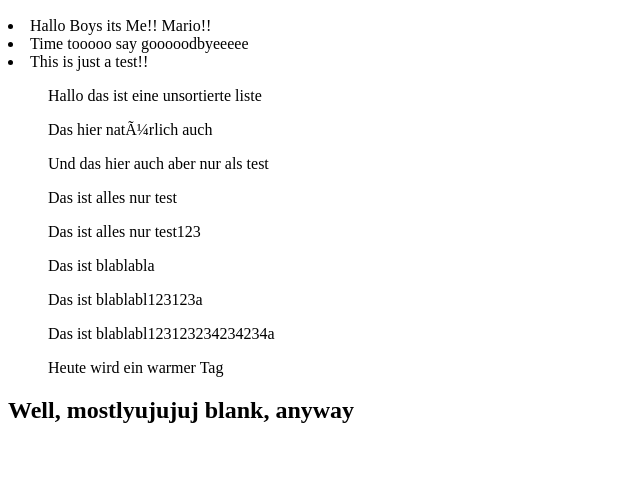
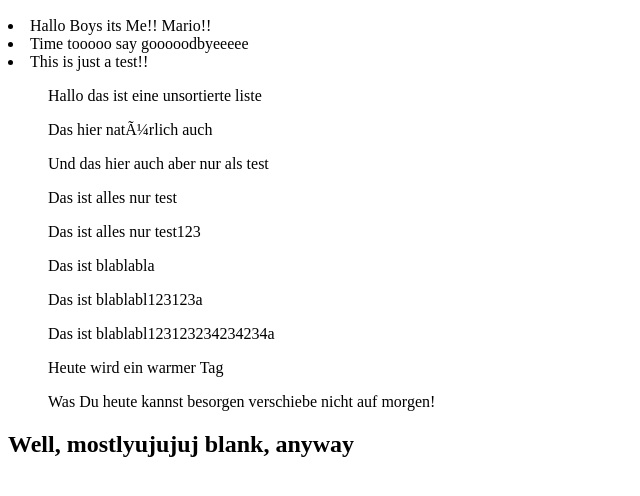
Before and after one commit to Chabolus/OMain_OpenSAP_Repo, a plain HTML site: page index.html in a window 1280 px wide. Shown: the part 110-606 px from the top of the page, without its empty margins (0-640 px from the left). Drawn offline with Linux system fonts and the light colour scheme.

Commit message:
added "was du heute kannst besorgen"

```diff
--- a/index.html
+++ b/index.html
@@ -23,7 +23,7 @@
 			<ul>Das ist blablabl123123a</ul>
 			<ul>Das ist blablabl123123234234234a</ul>
 			<ul>Heute wird ein warmer Tag</ul>
-
+			<ul> Was Du heute kannst besorgen verschiebe nicht auf morgen!</ul>
 
 			<h2> Well, mostlyujujuj blank, anyway</h2>
 
```
